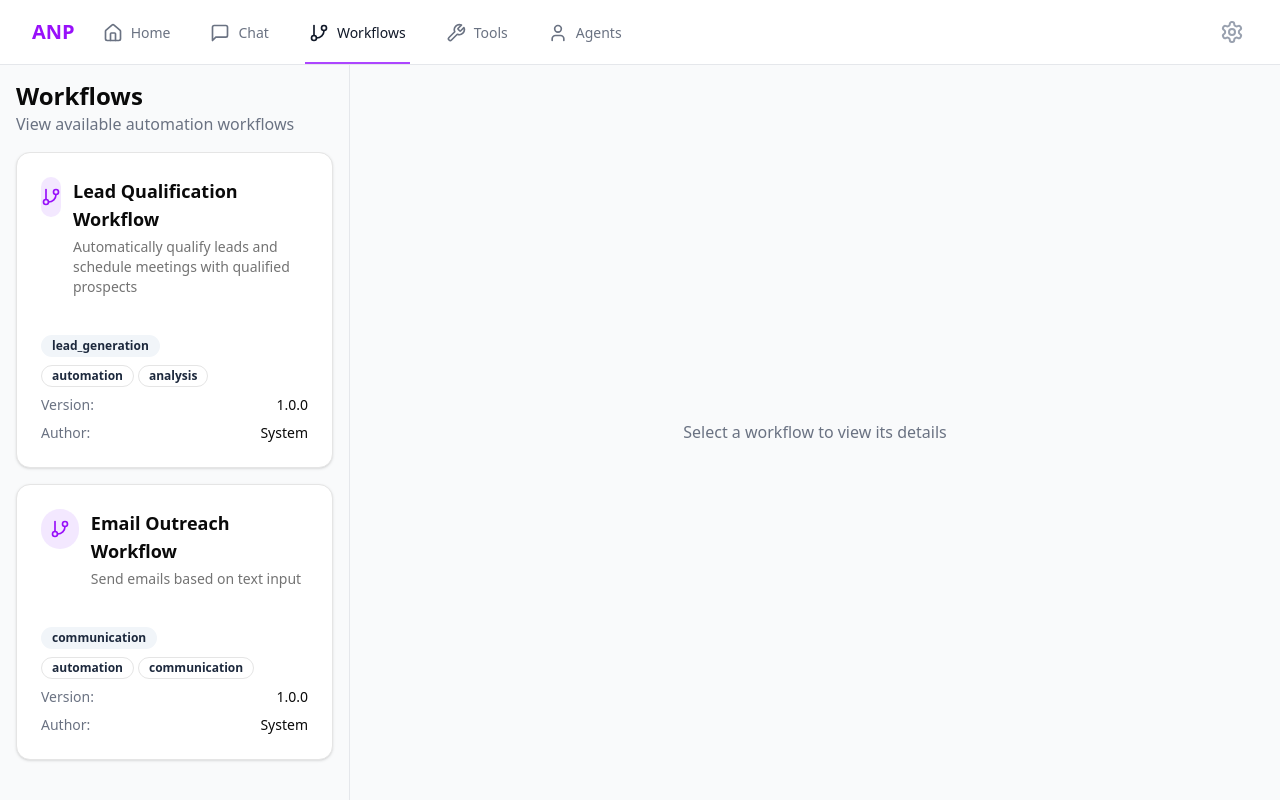
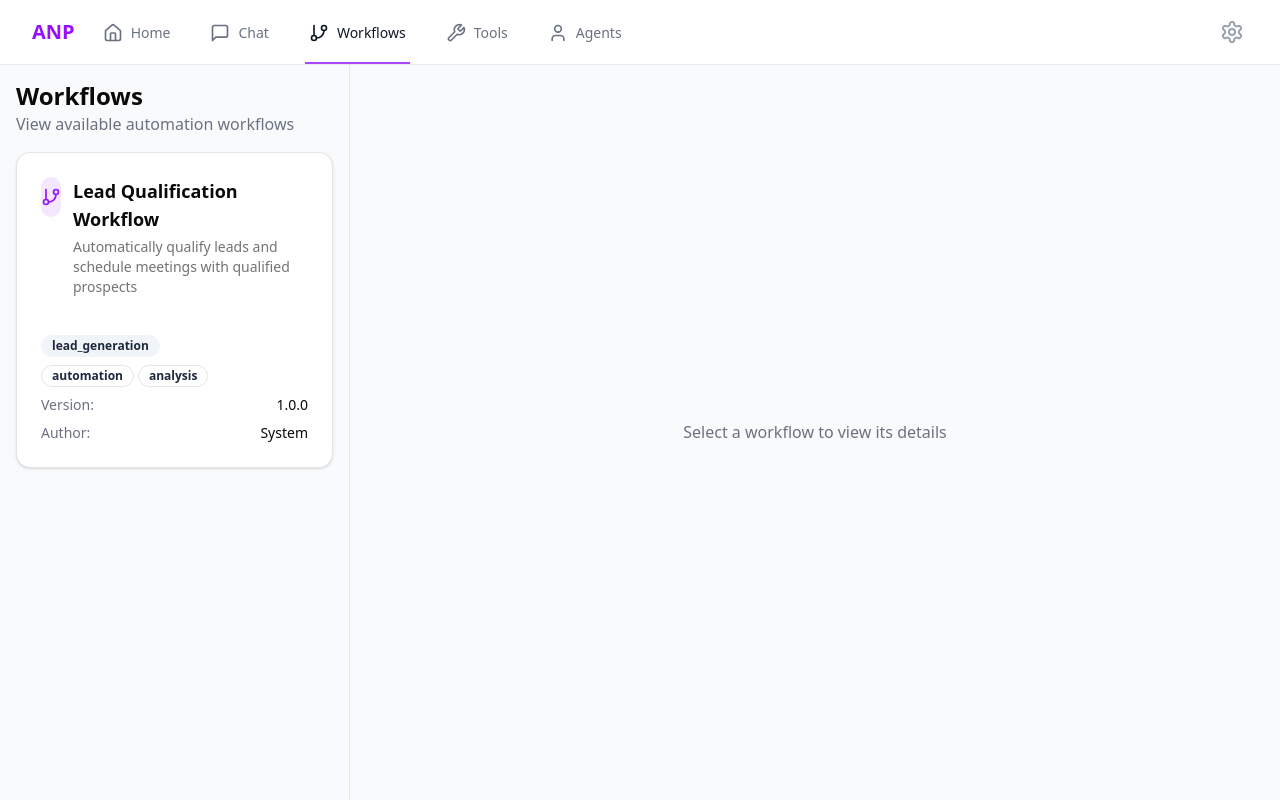
Before and after one commit to Shubham-Rasal/Agent-Nexus-Protocol, a Next.js app in the folder frontend/: page /workflows in a window 1280 px wide. Built offline with nearby package versions, Linux system fonts and the light colour scheme.

Commit message:
Add Lead Reach Out workflow documentation and remove outdated Email Outreach Workflow
- Created a new `Workflow.md` file to document the Lead Reach Out workflow.
- Removed the outdated Email Outreach Workflow from the workflow presets to streamline the available options.

```diff
--- a/frontend/src/features/workflows/presets.ts
+++ b/frontend/src/features/workflows/presets.ts
@@ -144,66 +144,5 @@ export const PRESET_WORKFLOWS: Workflow[] = [
     tags: ['leads', 'qualification', 'automation'],
     createdAt: new Date().toISOString(),
     updatedAt: new Date().toISOString()
-  },
-  {
-    id: 'email_outreach_workflow',
-    name: 'Email Outreach Workflow',
-    description: 'Send emails based on text input',
-    nodes: [
-      {
-        id: 'trigger_1',
-        type: NODE_TYPES.TRIGGER,
-        position: { x: 100, y: 100 },
-        data: {
-          label: 'Text Input Trigger',
-          type: NODE_TYPES.TRIGGER,
-          description: 'Triggered by a text message',
-          config: {
-            triggerType: 'text'
-          },
-          outputs: {
-            message: 'The input text message'
-          }
-        }
-      },
-      {
-        id: 'agent_email',
-        type: NODE_TYPES.AGENT,
-        position: { x: 100, y: 250 },
-        data: {
-          label: 'Email Outreach',
-          type: NODE_TYPES.AGENT,
-          description: 'Send email based on input',
-          config: {
-            agentId: 'email-outreach'
-          },
-          inputs: {
-            message: 'The input message to analyze'
-          },
-          outputs: {
-            emailSent: 'Whether the email was sent successfully',
-            template: 'Email template used',
-            message: 'Email message content'
-          }
-        }
-      }
-    ],
-    edges: [
-      {
-        id: 'edge_1',
-        source: 'trigger_1',
-        target: 'agent_email',
-        type: 'conditional'
-      }
-    ],
-    domains: ['communication'],
-    capabilities: ['automation', 'communication'],
-    author: 'System',
-    version: '1.0.0',
-    isPublic: true,
-    requiredTools: ['email'],
-    tags: ['email', 'outreach', 'automation'],
-    createdAt: new Date().toISOString(),
-    updatedAt: new Date().toISOString()
   }
 ];
```
Also changed, not shown: 1 other file (tests, documents, lock files or other folders).
